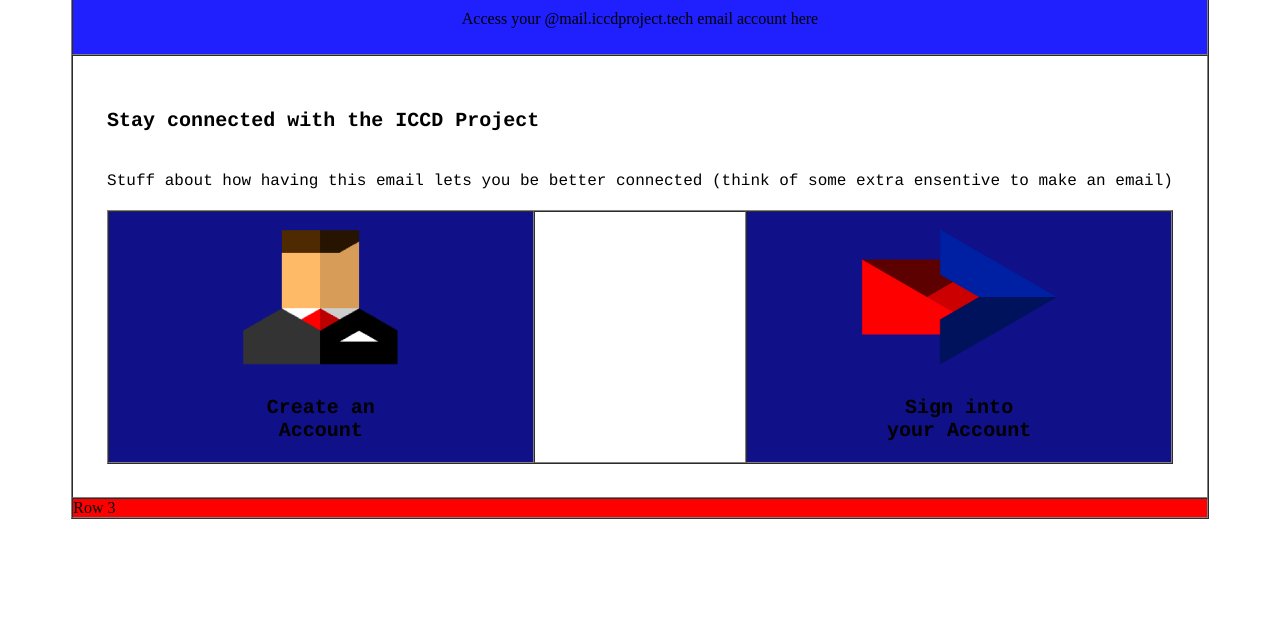
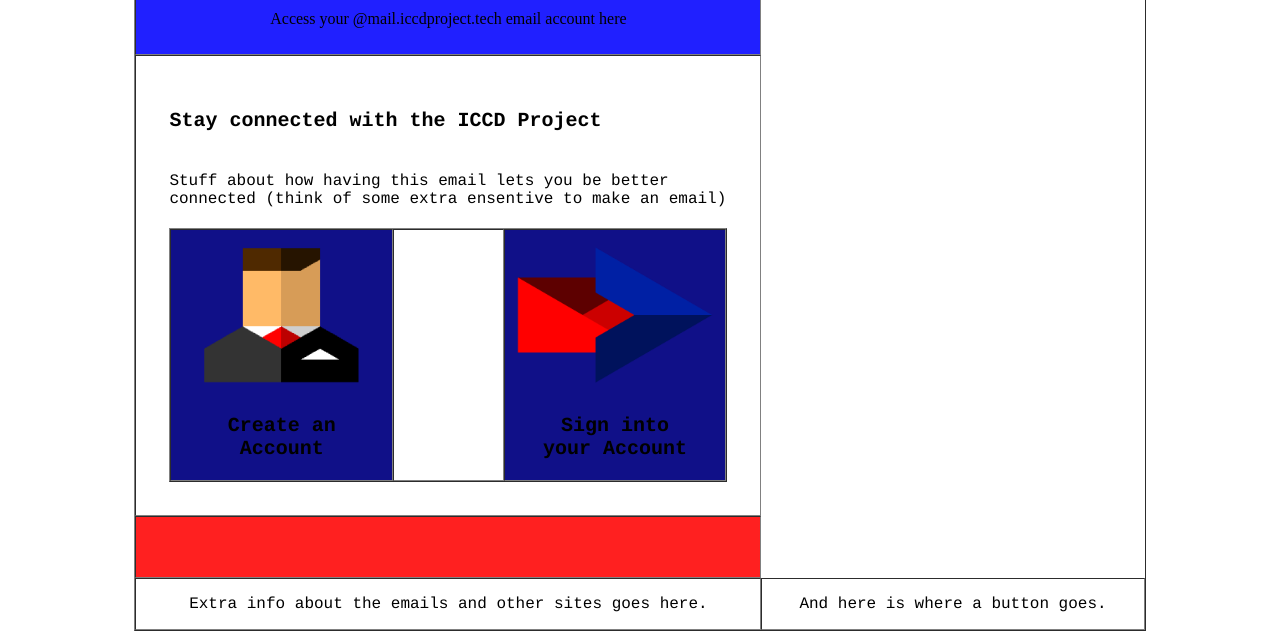
Before and after one commit to KosmicCO/Email-Server, a plain HTML site: page index.html in a window 1280 px wide. Shown: the part 772-1411 px from the top of the page. Before the commit the page ends 1299 px from the top, so only its background shows below. Drawn offline with Linux system fonts and the light colour scheme.

Commit message:
Update index.html

```diff
--- a/index.html
+++ b/index.html
@@ -11,7 +11,7 @@
 
   <body>
 
-    <table align="center" border="1" cellpadding="0" cellspacing="0" width="90%">
+    <table align="center" border="1" cellpadding="0" cellspacing="0" width="80%">
 
       <tr>
         <td align = "center" bgcolor = "#2020ff" style = "padding: 30px 0px 10px 0px">
@@ -81,8 +81,20 @@
       </tr>
 
       <tr bgcolor = "#ff0000">
-        <td>
-          Row 3
+        <td bgcolor="#ff2020" style="padding: 30px 30px 30px 30px;">
+          <tr>
+            <td width = "60%" align = "center" valign = "top">
+              <p style = "font-family: 'Courier', 'Courier', 'sans-serif'; font-weight: normal; font-size: 16px">
+                Extra info about the emails and other sites goes here.
+              </p>
+            </td>
+
+            <td width = "40%" align = "center" valign = "top">
+              <p style = "font-family: 'Courier', 'Courier', 'sans-serif'; font-weight: normal; font-size: 16px">
+                And here is where a button goes.
+              </p>
+            </td>
+          </tr>
         </td>
       </tr>
 </table>
```
